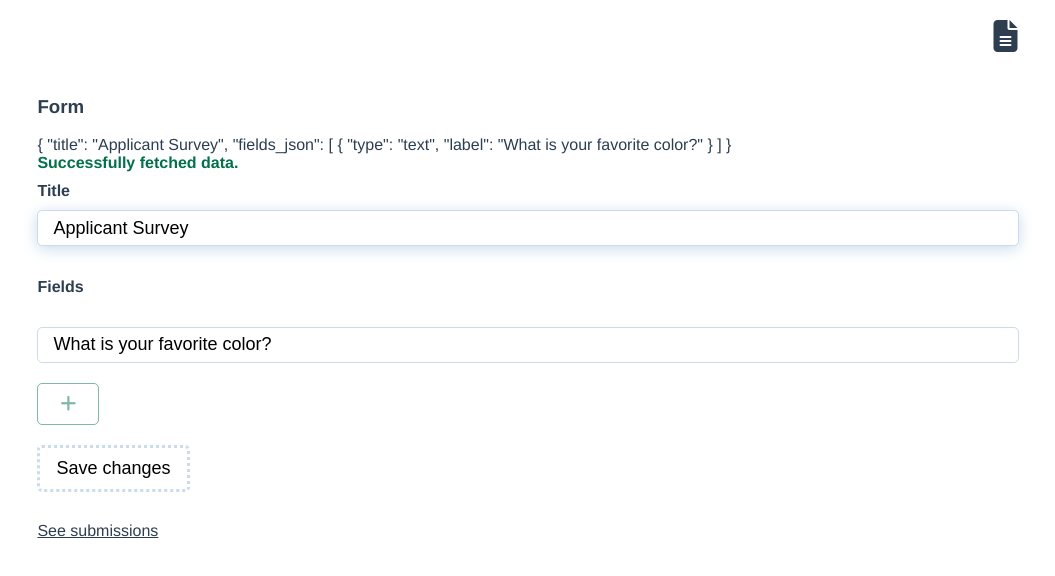
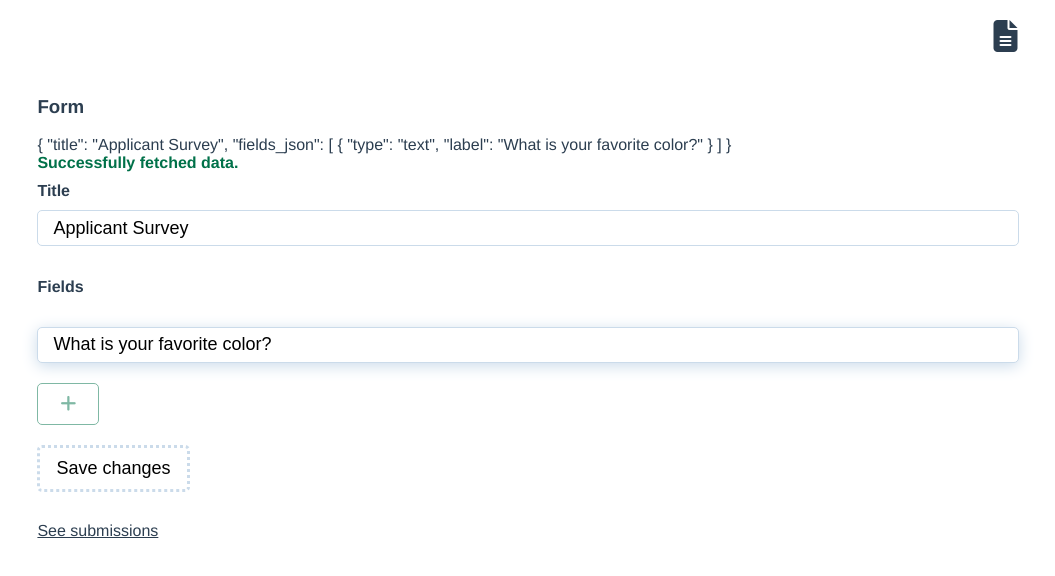
Before and after one commit to wurde/formlight, a Vue app in the folder client/: page / in a window 1280 px wide. Shown: the top 576 px of the page, without its empty margins (112-1167 px from the left). Built offline with nearby package versions, Linux system fonts and the light colour scheme.

Commit message:
Focus element on insert

```diff
--- a/client/src/components/Form.vue
+++ b/client/src/components/Form.vue
@@ -21,7 +21,12 @@
         <h4>Fields</h4>
 
         <div v-for="(field, index) in form.fields_json" v-bind:key="fieldName(field.label)" class="form-group">
-          <input v-bind:id="'field-' + index" v-bind:type="field.type" v-bind:name="fieldName(field.label)" v-bind:value="field.label" v-bind:class="{ 'input-danger': hasError }" />
+          <input v-bind:id="'field-' + index"
+                 v-bind:type="field.type"
+                 v-bind:name="fieldName(field.label)"
+                 v-bind:value="field.label"
+                 v-bind:class="{ 'input-danger': hasError }"
+                 v-focus />
         </div>
 
         <div class="row">
@@ -137,9 +142,17 @@ export default {
     },
     addField: function() {
       this.form.fields_json.push({ 'type': 'text', 'label': '' })
+      // Focus last field
     },
     fieldName: function(label) {
       return label.replace(' ', '-').toLowerCase()
+    }
+  },
+  directives: {
+    focus: {
+      inserted: function(element) {
+        element.focus();
+      }
     }
   }
 }
```
